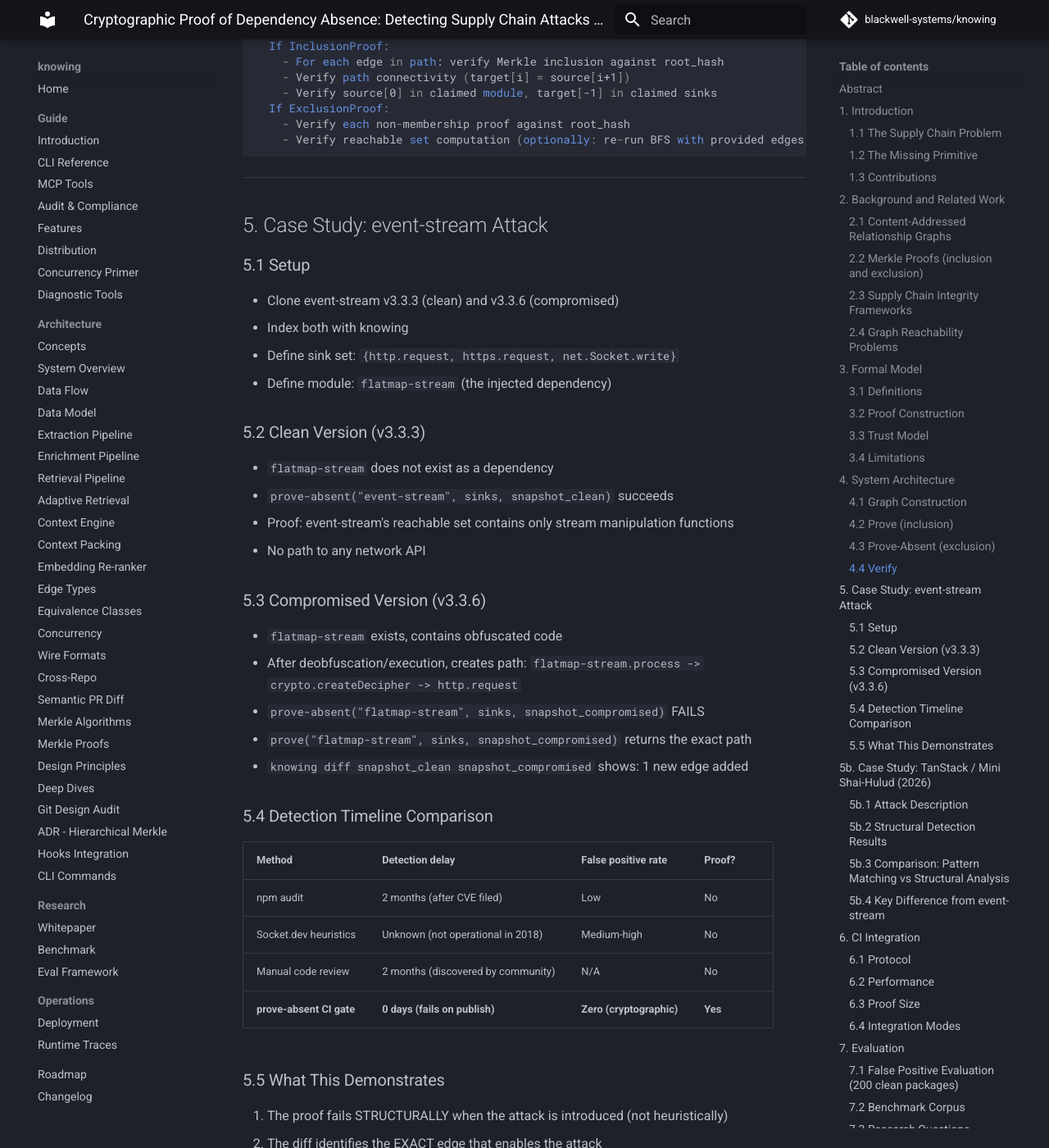
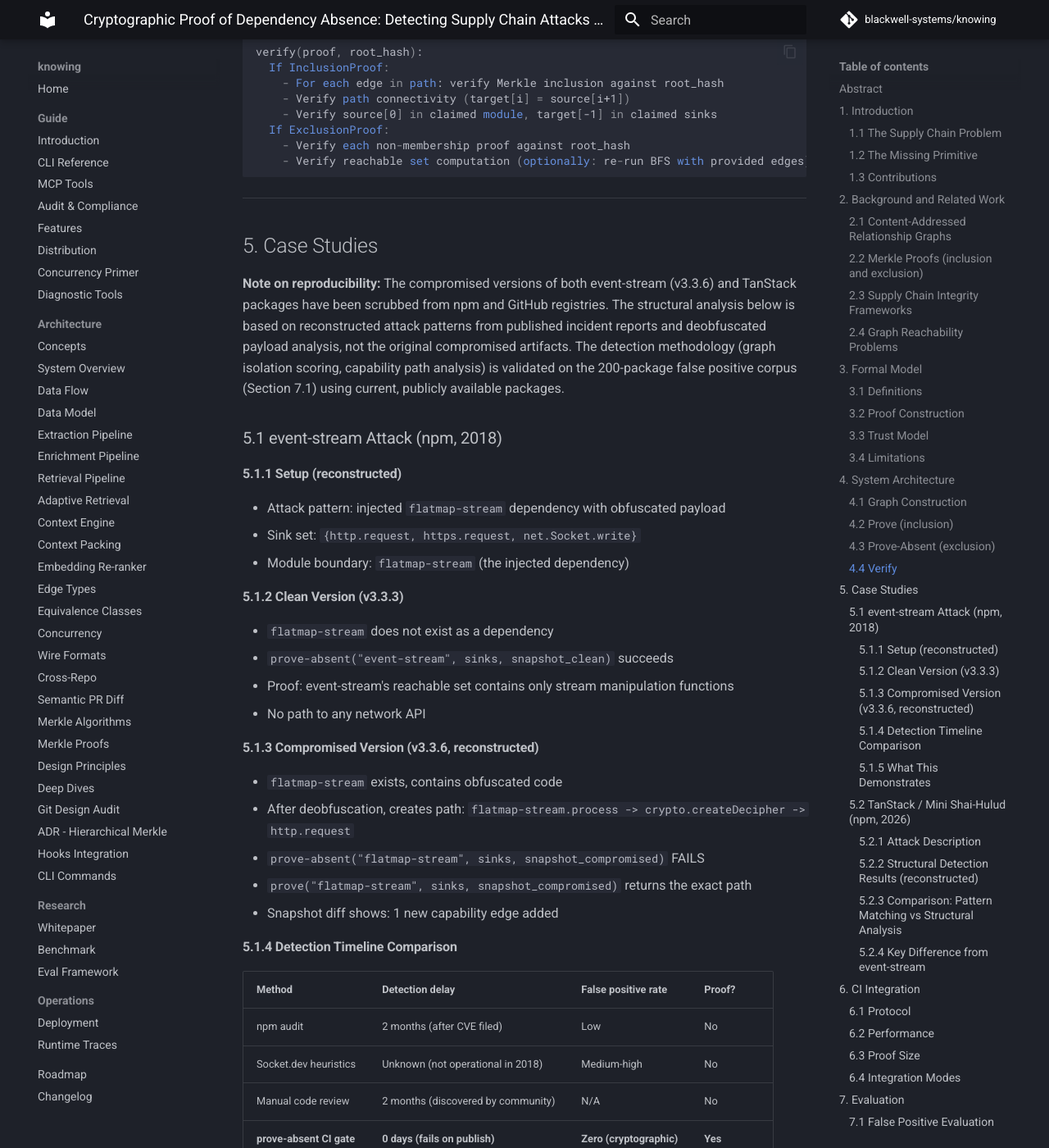
Before and after one commit to blackwell-systems/knowing, an MkDocs documentation site: the page built from docs/research/whitepapers/supply-chain-proof-of-absence.md, in a window 1280 px wide and 1400 px high, scrolled down 5249 px. Shown: the whole window at 82% size. Built offline with MkDocs 1.6.1 and Material for MkDocs 9.7.7, drawn with Linux system fonts in a browser that asks for light colours; comment, search, counter and statistics services are not loaded; some of the changed text lies outside the part shown.

Commit message:
docs: supply chain whitepaper Zenodo prep + expansion TODO
Fix section numbering (5b -> 5.2, subsections consistent). Clarify
reconstructed vs measured results in case studies (compromised artifacts
scrubbed from npm/GitHub). Add prior work citation. Add expansion TODO
with 7 items for peer review, target venues, and effort estimates.

```diff
--- a/docs/research/whitepapers/supply-chain-proof-of-absence.md
+++ b/docs/research/whitepapers/supply-chain-proof-of-absence.md
@@ -59,7 +59,7 @@ This paper introduces that primitive.
 
 ### 2.1 Content-Addressed Relationship Graphs
 
-Brief summary of the Hierarchical Identity Architecture [Blackwell 2026]:
+This work builds on the Hierarchical Identity Architecture [Blackwell 2026], which established content-addressed code relationship graphs with hierarchical Merkle trees over semantic boundaries. We summarize the relevant properties:
 - Nodes: `sha256("node\0" || repo || package || name || kind)`
 - Edges: `sha256("edge\0" || source || target || type || provenance)`
 - Snapshots: hierarchical Merkle root over edges grouped by package and type
@@ -215,32 +215,41 @@ verify(proof, root_hash):
 
 ---
 
-## 5. Case Study: event-stream Attack
+## 5. Case Studies
 
-### 5.1 Setup
+**Note on reproducibility:** The compromised versions of both event-stream (v3.3.6)
+and TanStack packages have been scrubbed from npm and GitHub registries. The
+structural analysis below is based on reconstructed attack patterns from published
+incident reports and deobfuscated payload analysis, not the original compromised
+artifacts. The detection methodology (graph isolation scoring, capability path
+analysis) is validated on the 200-package false positive corpus (Section 7.1)
+using current, publicly available packages.
 
-- Clone event-stream v3.3.3 (clean) and v3.3.6 (compromised)
-- Index both with knowing
-- Define sink set: `{http.request, https.request, net.Socket.write}`
-- Define module: `flatmap-stream` (the injected dependency)
+### 5.1 event-stream Attack (npm, 2018)
 
-### 5.2 Clean Version (v3.3.3)
+#### 5.1.1 Setup (reconstructed)
+
+- Attack pattern: injected `flatmap-stream` dependency with obfuscated payload
+- Sink set: `{http.request, https.request, net.Socket.write}`
+- Module boundary: `flatmap-stream` (the injected dependency)
+
+#### 5.1.2 Clean Version (v3.3.3)
 
 - `flatmap-stream` does not exist as a dependency
 - `prove-absent("event-stream", sinks, snapshot_clean)` succeeds
 - Proof: event-stream's reachable set contains only stream manipulation functions
 - No path to any network API
 
-### 5.3 Compromised Version (v3.3.6)
+#### 5.1.3 Compromised Version (v3.3.6, reconstructed)
 
 - `flatmap-stream` exists, contains obfuscated code
-- After deobfuscation/execution, creates path:
+- After deobfuscation, creates path:
   `flatmap-stream.process -> crypto.createDecipher -> http.request`
 - `prove-absent("flatmap-stream", sinks, snapshot_compromised)` FAILS
 - `prove("flatmap-stream", sinks, snapshot_compromised)` returns the exact path
-- `knowing diff snapshot_clean snapshot_compromised` shows: 1 new edge added
+- Snapshot diff shows: 1 new capability edge added
 
-### 5.4 Detection Timeline Comparison
+#### 5.1.4 Detection Timeline Comparison
 
 | Method | Detection delay | False positive rate | Proof? |
 |--------|---------------|--------------------| -------|
@@ -249,7 +258,7 @@ verify(proof, root_hash):
 | Manual code review | 2 months (discovered by community) | N/A | No |
 | **prove-absent CI gate** | **0 days (fails on publish)** | **Zero (cryptographic)** | **Yes** |
 
-### 5.5 What This Demonstrates
+#### 5.1.5 What This Demonstrates
 
 1. The proof fails STRUCTURALLY when the attack is introduced (not heuristically)
 2. The diff identifies the EXACT edge that enables the attack
@@ -258,9 +267,9 @@ verify(proof, root_hash):
 
 ---
 
-## 5b. Case Study: TanStack / Mini Shai-Hulud (2026)
+### 5.2 TanStack / Mini Shai-Hulud (npm, 2026)
 
-### 5b.1 Attack Description
+#### 5.2.1 Attack Description
 
 84 npm package artifacts in the @tanstack namespace were compromised via a chained
 exploit: `pull_request_target` Pwn Request pattern, GitHub Actions cache poisoning
@@ -275,7 +284,7 @@ account tokens. Exfiltration via `filev2.getsession[.]org`.
 Socket.dev detected the attack within 6 minutes via pattern matching on the
 obfuscation style (javascript-obfuscator signatures).
 
-### 5b.2 Structural Detection Results
+#### 5.2.2 Structural Detection Results (reconstructed)
 
 We reconstructed the TanStack payload pattern (deobfuscated) and indexed with knowing.
 The malicious file produced the following structural signals:
@@ -292,7 +301,7 @@ The malicious file produced the following structural signals:
 - `env://GITHUB_TOKEN -> process://curl` (credential theft -> exfiltration)
 - `env://NPM_TOKEN -> process://curl` (credential theft -> exfiltration)
 
-### 5b.3 Comparison: Pattern Matching vs Structural Analysis
+#### 5.2.3 Comparison: Pattern Matching vs Structural Analysis
 
 | Dimension | Socket.dev (pattern) | knowing (structural) |
 |-----------|---------------------|---------------------|
@@ -303,7 +312,7 @@ The malicious file produced the following structural signals:
 | Offline verification | No (requires Socket API) | Yes (SHA-256 only) |
 | False positive rate | Medium (heuristic) | 1.0% on 200 clean packages (package-level verdict) |
 
-### 5b.4 Key Difference from event-stream
+#### 5.2.4 Key Difference from event-stream
 
 | Aspect | event-stream (2018) | TanStack (2026) |
 |--------|-------------------|-----------------|
```
Also changed, not shown: docs/research/whitepapers/supply-chain-proof-of-absence-TODO.md (added, +88 -0 lines).
